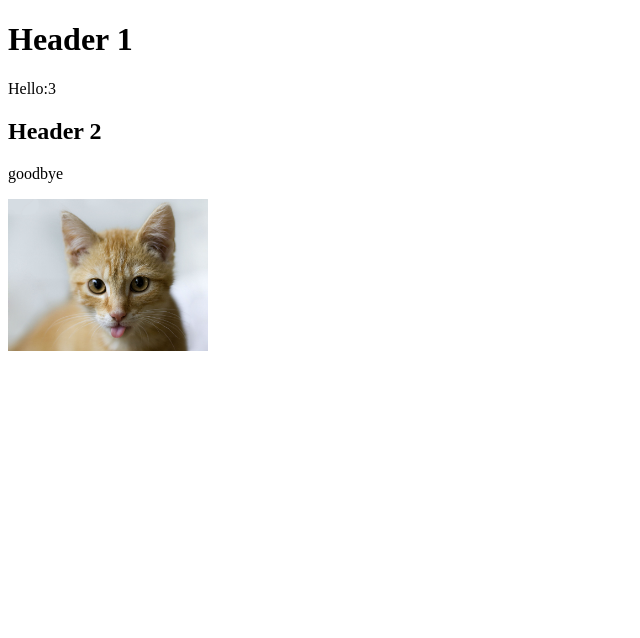
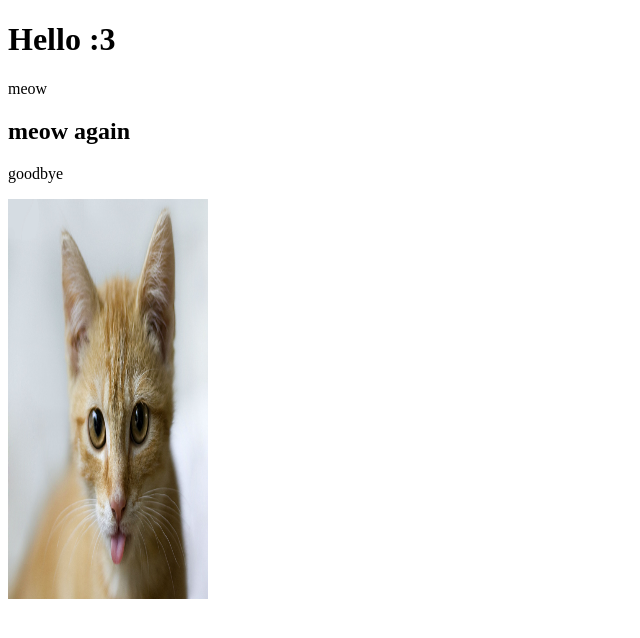
Before and after one commit to xmaddz/digimadz, a plain HTML site: page index.html in a window 1280 px wide. Shown: the whole page, without its empty margins (0-640 px from the left). Drawn offline with Linux system fonts and the light colour scheme.

Commit message:
Update index.html

```diff
--- a/index.html
+++ b/index.html
@@ -4,10 +4,10 @@
   <title>DigiMadz</title>
 </head>
 <body>
-  <h1>Header 1</h1>
-<p> Hello:3 </p>
-<h2> Header 2</h2>
+  <h1>Hello :3</h1>
+<p> meow </p>
+<h2> meow again</h2>
   <p> goodbye </p>
-<img src="kitty.jpg" width="200">
+<img src="kitty.jpg" width="200" height= 400>
 </body>
 </html>
```
